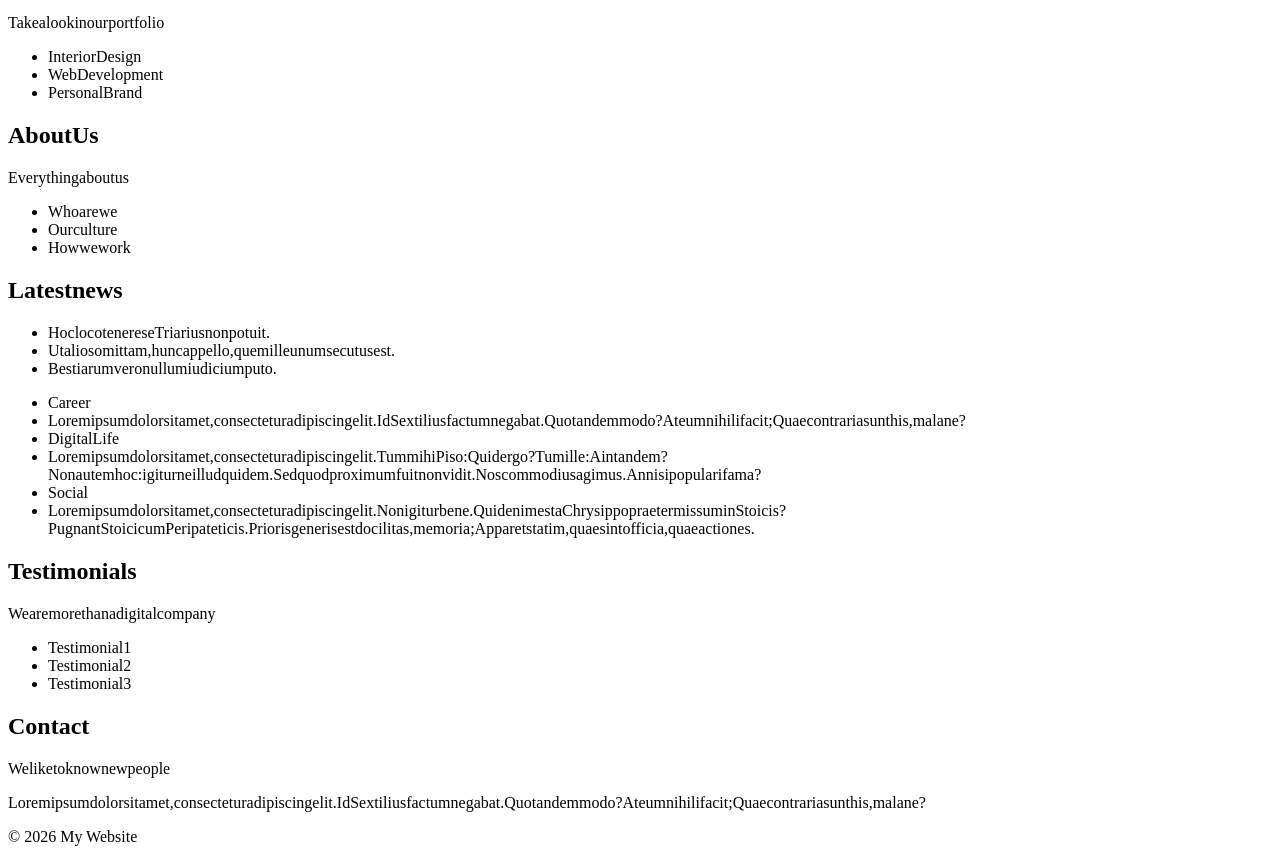
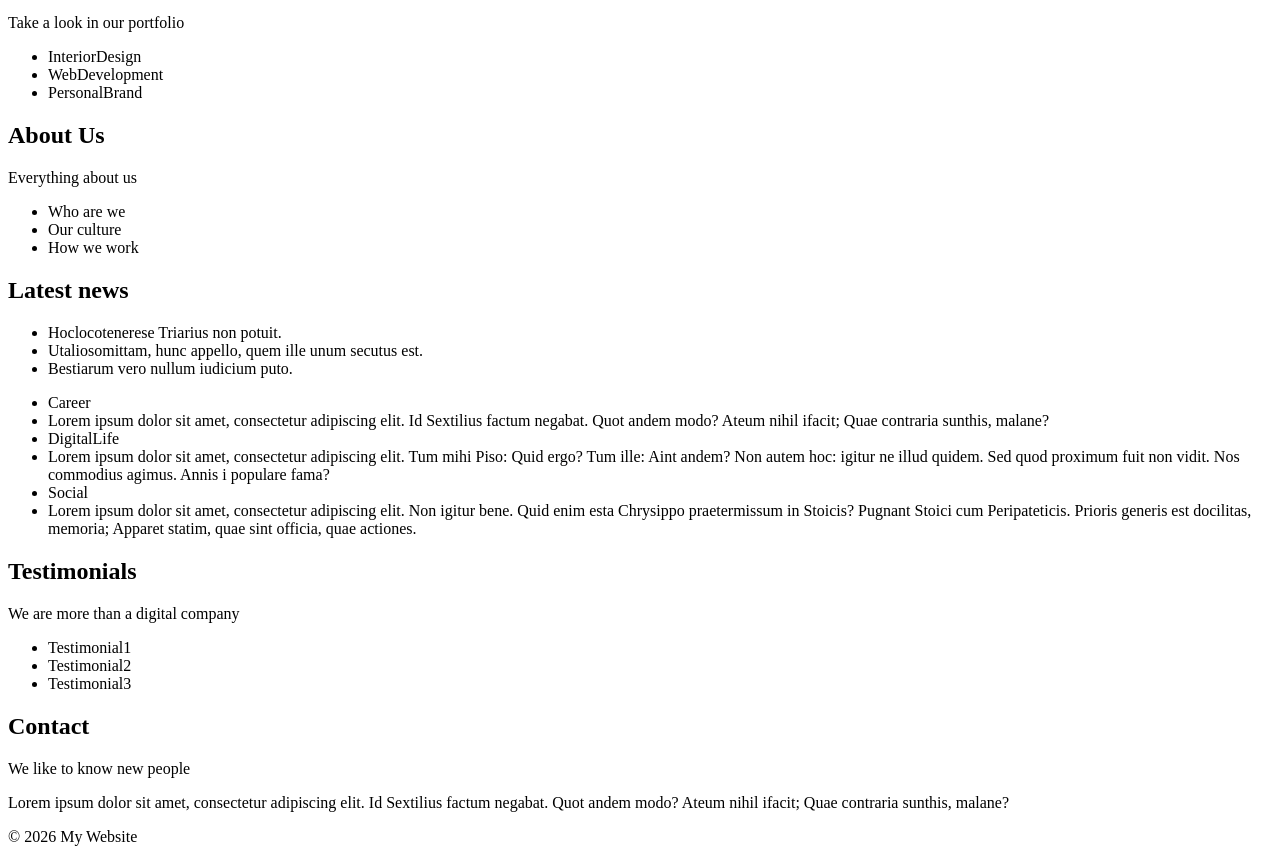
Before and after one commit to Yvette334/alu-web_front_end, a plain HTML site: page html_advanced/17-index.html in a window 1280 px wide. Shown: the part 480-1342 px from the top of the page. Drawn offline with Linux system fonts and the light colour scheme.

Commit message:
added
Updated text for better readability and formatting.

```diff
--- a/html_advanced/17-index.html
+++ b/html_advanced/17-index.html
@@ -23,6 +23,8 @@
 
 <!-- Main -->
 <main>
+
+  <!-- Hero section -->
   <section class="hero">
     <div>
       <h2>Welcome to Our Site</h2>
@@ -30,6 +32,7 @@
     </div>
   </section>
 
+  <!-- Services section -->
   <section class="services">
     <div>
       <header>
@@ -49,11 +52,12 @@
     </div>
   </section>
 
+  <!-- Works section -->
   <section class="works">
     <div>
       <header>
         <h2>Works</h2>
-        <p>Takealookinourportfolio</p>
+        <p>Take a look in our portfolio</p>
       </header>
       <div>
         <ul>
@@ -65,50 +69,53 @@
     </div>
   </section>
 
+  <!-- About Us section -->
   <section class="about-us">
     <div>
       <header>
-        <h2>AboutUs</h2>
-        <p>Everythingaboutus</p>
+        <h2>About Us</h2>
+        <p>Everything about us</p>
       </header>
       <div>
         <ul>
-          <li>Whoarewe</li>
-          <li>Ourculture</li>
-          <li>Howwework</li>
+          <li>Who are we</li>
+          <li>Our culture</li>
+          <li>How we work</li>
         </ul>
       </div>
     </div>
   </section>
 
+  <!-- Latest news section -->
   <section class="blog">
     <div>
       <header>
-        <h2>Latestnews</h2>
+        <h2>Latest news</h2>
       </header>
       <div>
         <ul>
-          <li>HoclocotenereseTriariusnonpotuit.</li>
-          <li>Utaliosomittam,huncappello,quemilleunumsecutusest.</li>
-          <li>Bestiarumveronullumiudiciumputo.</li>
+          <li>Hoclocotenerese Triarius non potuit.</li>
+          <li>Utaliosomittam, hunc appello, quem ille unum secutus est.</li>
+          <li>Bestiarum vero nullum iudicium puto.</li>
         </ul>
         <ul>
           <li>Career</li>
-          <li>Loremipsumdolorsitamet,consecteturadipiscingelit.IdSextiliusfactumnegabat.Quotandemmodo?Ateumnihilifacit;Quaecontrariasunthis,malane?</li>
+          <li>Lorem ipsum dolor sit amet, consectetur adipiscing elit. Id Sextilius factum negabat. Quot andem modo? Ateum nihil ifacit; Quae contraria sunthis, malane?</li>
           <li>DigitalLife</li>
-          <li>Loremipsumdolorsitamet,consecteturadipiscingelit.TummihiPiso:Quidergo?Tumille:Aintandem?Nonautemhoc:igiturneilludquidem.Sedquodproximumfuitnonvidit.Noscommodiusagimus.Annisipopularifama?</li>
+          <li>Lorem ipsum dolor sit amet, consectetur adipiscing elit. Tum mihi Piso: Quid ergo? Tum ille: Aint andem? Non autem hoc: igitur ne illud quidem. Sed quod proximum fuit non vidit. Nos commodius agimus. Annis i populare fama?</li>
           <li>Social</li>
-          <li>Loremipsumdolorsitamet,consecteturadipiscingelit.Nonigiturbene.QuidenimestaChrysippopraetermissuminStoicis?PugnantStoicicumPeripateticis.Priorisgenerisestdocilitas,memoria;Apparetstatim,quaesintofficia,quaeactiones.</li>
+          <li>Lorem ipsum dolor sit amet, consectetur adipiscing elit. Non igitur bene. Quid enim esta Chrysippo praetermissum in Stoicis? Pugnant Stoici cum Peripateticis. Prioris generis est docilitas, memoria; Apparet statim, quae sint officia, quae actiones.</li>
         </ul>
       </div>
     </div>
   </section>
 
+  <!-- Testimonials section -->
   <section class="testimonials">
     <div>
       <header>
         <h2>Testimonials</h2>
-        <p>Wearemorethanadigitalcompany</p>
+        <p>We are more than a digital company</p>
       </header>
       <div>
         <ul>
@@ -120,17 +127,19 @@
     </div>
   </section>
 
+  <!-- Contact section -->
   <section class="contact">
     <div>
       <header>
         <h2>Contact</h2>
-        <p>Weliketoknownewpeople</p>
+        <p>We like to know new people</p>
       </header>
       <div>
-        <p>Loremipsumdolorsitamet,consecteturadipiscingelit.IdSextiliusfactumnegabat.Quotandemmodo?Ateumnihilifacit;Quaecontrariasunthis,malane?</p>
+        <p>Lorem ipsum dolor sit amet, consectetur adipiscing elit. Id Sextilius factum negabat. Quot andem modo? Ateum nihil ifacit; Quae contraria sunthis, malane?</p>
       </div>
     </div>
   </section>
+
 </main>
 
 <!-- Footer -->
```
